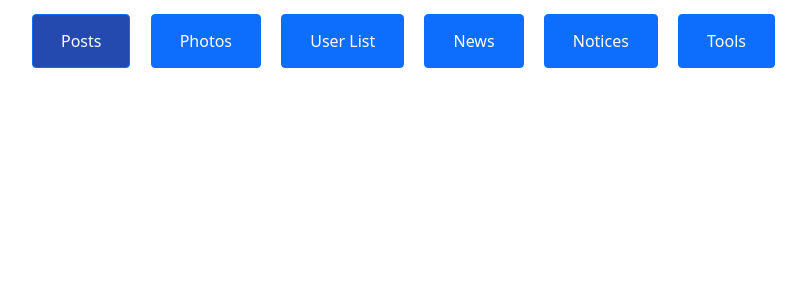
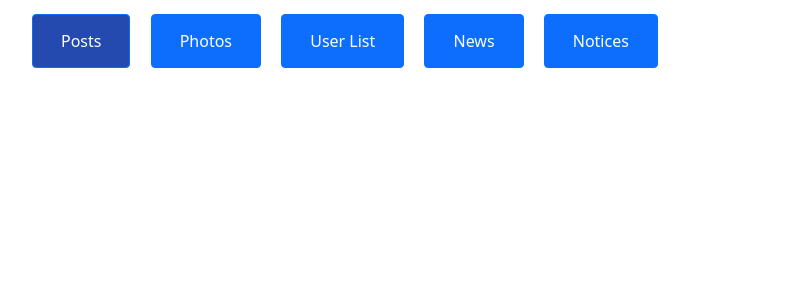
Before and after one commit to mijiFernandes/pa9, a Django app: page / in a window 1280 px wide. Shown: the part 76-376 px from the top of the page, without its empty margins (58-864 px from the left). Run offline with Django 3.2, Linux system fonts and the light colour scheme; data that the repository does not hold is empty; some libraries are stand-ins or nearby versions.

```diff
--- a/templates/home.html
+++ b/templates/home.html
@@ -95,9 +95,6 @@
             <li class="nav-item mx-2 btn btn-primary">
                 <a class="nav-link text-white" href="javascript:show_layer('5');">Notices</a>
             </li>
-            <li class="nav-item mx-2 btn btn-primary">
-                <a class="nav-link text-white" href="javascript:show_layer('6');">Tools</a>
-            </li>
         </div>
         <div class="container">
             <div class="wrapper">
@@ -139,9 +136,6 @@
             <li class="nav-item mx-2 btn btn-primary">
                 <a class="nav-link text-white" href="javascript:show_layer('5');">Notices</a>
             </li>
-            <li class="nav-item mx-2 btn btn-primary">
-                <a class="nav-link text-white" href="javascript:show_layer('6');">Tools</a>
-            </li>
         </div>
         <div class="container">
             <div class="wrapper">
@@ -182,9 +176,6 @@
             <li class="nav-item mx-2 btn btn-primary">
                 <a class="nav-link text-white" href="javascript:show_layer('5');">Notices</a>
             </li>
-            <li class="nav-item mx-2 btn btn-primary">
-                <a class="nav-link text-white" href="javascript:show_layer('6');">Tools</a>
-            </li>
         </div>
         <div class="container">
             <div class="wrapper">
@@ -212,9 +203,6 @@
             </li>
             <li class="nav-item mx-2 btn btn-primary">
                 <a class="nav-link text-white" href="javascript:show_layer('5');">Notices</a>
-            </li>
-            <li class="nav-item mx-2 btn btn-primary">
-                <a class="nav-link text-white" href="javascript:show_layer('6');">Tools</a>
             </li>
         </div>
         <div class="container">
@@ -244,9 +232,6 @@
             <li class="nav-item mx-2 btn btn-primary" style="background: #2449AF;">
                 <a class="nav-link text-white">Notices</a>
             </li>
-            <li class="nav-item mx-2 btn btn-primary">
-                <a class="nav-link text-white" href="javascript:show_layer('6');">Tools</a>
-            </li>
         </div>
         <div class="container">
             <div class="wrapper">
@@ -274,9 +259,6 @@
             </li>
             <li class="nav-item mx-2 btn btn-primary">
                 <a class="nav-link text-white" href="javascript:show_layer('5');">Notices</a>
-            </li>
-            <li class="nav-item mx-2 btn btn-primary" style="background: #2449AF;">
-                <a class="nav-link text-white">Tools</a>
             </li>
         </div>
         <div class="container">
```
